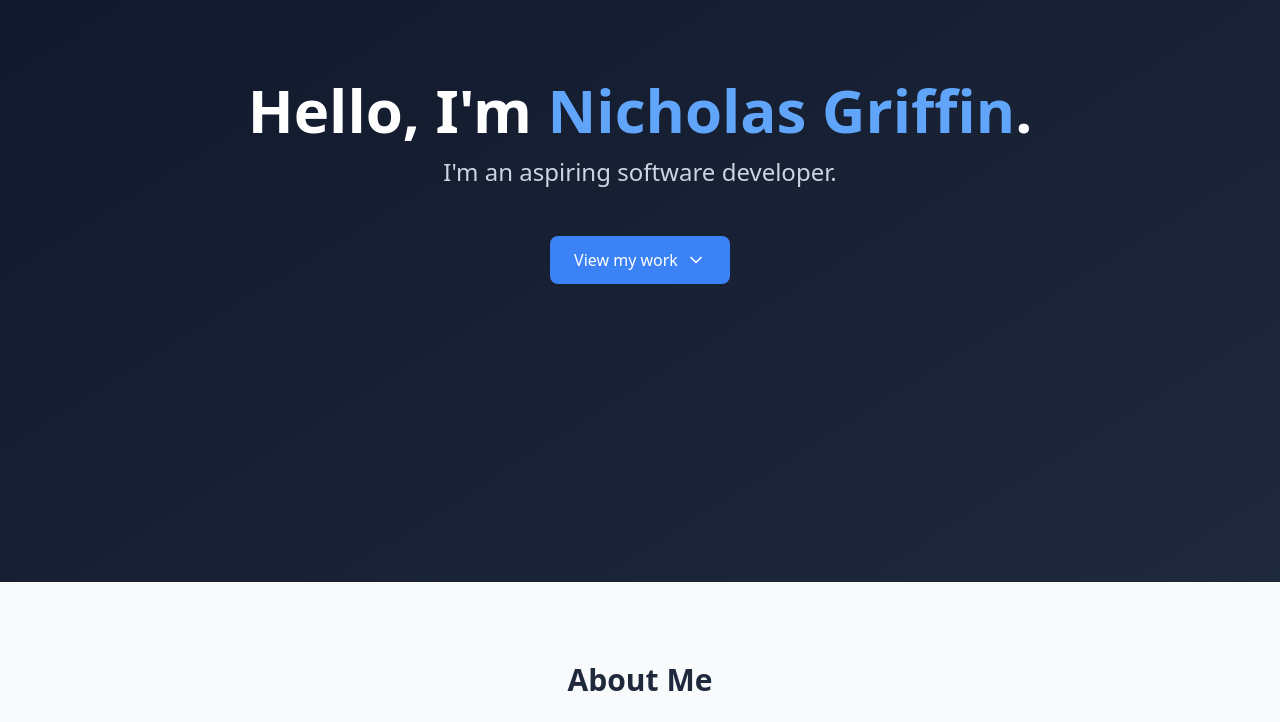
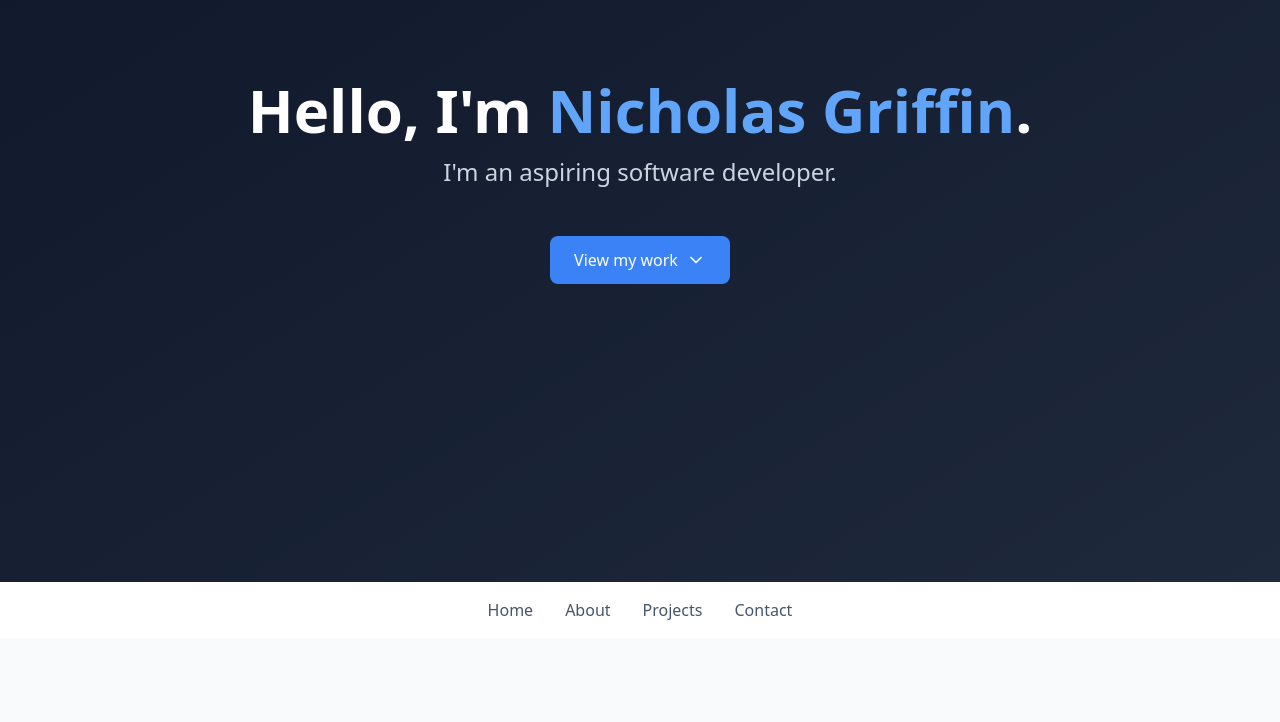
Before and after one commit to N1ckGriffin/Portfolio, a React (Create React App) app: page / in a window 1280 px wide. Shown: the part 218-940 px from the top of the page. Built offline with nearby package versions, Linux system fonts and the light colour scheme.

Commit message:
Created navigation bar with scroll logic

```diff
--- a/src/App.jsx
+++ b/src/App.jsx
@@ -1,13 +1,17 @@
 import React from 'react';
 import HeroSection from './components/HeroSection';
 import AboutSection from './components/AboutSection';
+import NavigationBar from './components/NavigationBar';
 
 function App() {
   return (
-    <div>
+    <>
       <HeroSection />
+      <div className="bg-white">
+        <NavigationBar />
+      </div>
       <AboutSection />
-    </div>
+    </>
   );
 }
 
--- a/src/components/HeroSection.jsx
+++ b/src/components/HeroSection.jsx
@@ -3,7 +3,7 @@ import { ChevronDown } from 'lucide-react';
 
 const HeroSection = () => {
   return (
-    <div className="min-h-screen flex items-center justify-center bg-gradient-to-br from-slate-900 to-slate-800">
+    <div id="hero" className="min-h-screen flex items-center justify-center bg-gradient-to-br from-slate-900 to-slate-800">
       <div className="text-center px-6">
         <h1 className="text-4xl md:text-6xl font-bold mb-4">
           <span className="text-white">Hello, I'm </span>
--- /dev/null
+++ b/src/components/NavigationBar.jsx
@@ -0,0 +1,54 @@
+import React, { useState, useEffect } from 'react';
+
+const NavigationBar = () => {
+  const [isSticky, setIsSticky] = useState(false);
+
+  useEffect(() => {
+    const handleScroll = () => {
+      const nav = document.getElementById('nav');
+      if (nav) {
+        const navPosition = nav.offsetTop;
+        setIsSticky(window.scrollY >= navPosition);
+      }
+    };
+
+    window.addEventListener('scroll', handleScroll);
+    return () => window.removeEventListener('scroll', handleScroll);
+  }, []);
+
+  return (
+    <nav
+      id="nav"
+      className={`w-full bg-white z-50 ${
+        isSticky ? 'fixed top-0' : 'relative'
+      }`}
+    >
+      <div className="max-w-6xl mx-auto px-4">
+        <ul className="flex justify-center space-x-8 py-4">
+          <li>
+            <a href="#hero" className="text-slate-600 hover:text-blue-500 transition-colors">
+              Home
+            </a>
+          </li>
+          <li>
+            <a href="#about" className="text-slate-600 hover:text-blue-500 transition-colors">
+              About
+            </a>
+          </li>
+          <li>
+            <a href="#projects" className="text-slate-600 hover:text-blue-500 transition-colors">
+              Projects
+            </a>
+          </li>
+          <li>
+            <a href="#contact" className="text-slate-600 hover:text-blue-500 transition-colors">
+              Contact
+            </a>
+          </li>
+        </ul>
+      </div>
+    </nav>
+  );
+};
+
+export default NavigationBar;
```
